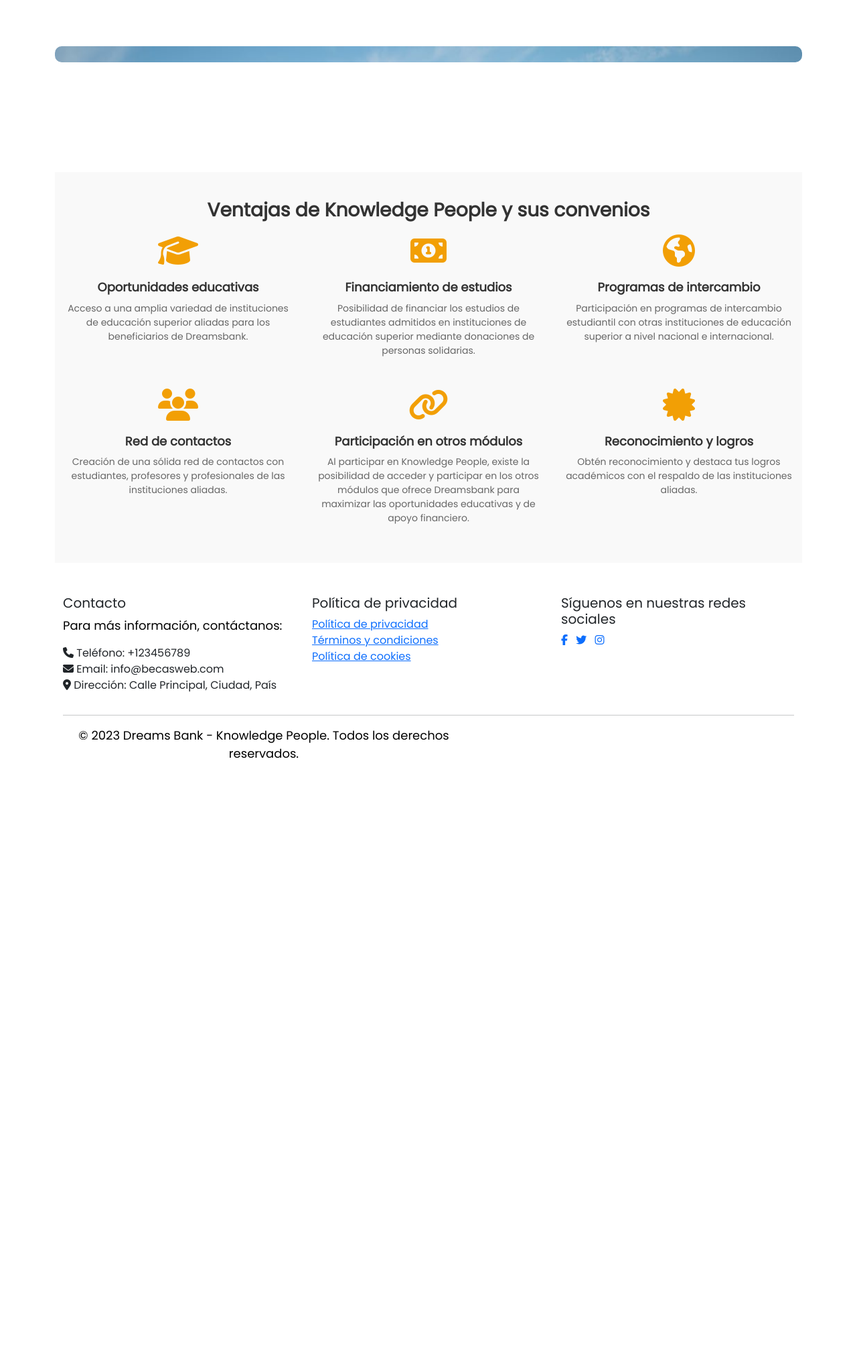
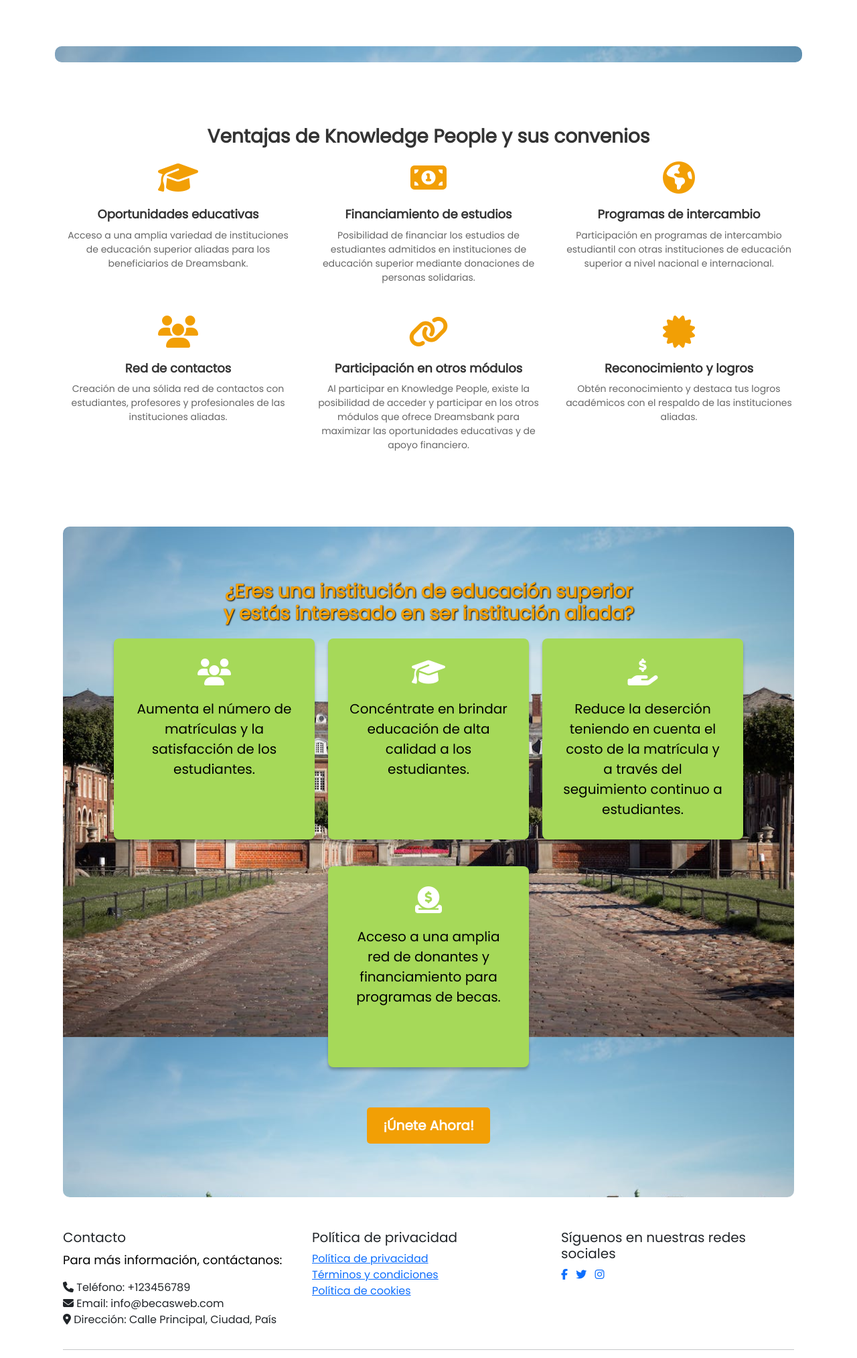
Before and after one commit to ICESI-PI1/Knowledge_PeopleGR04.2, a Django app: page /scholarships/aliados/ in a window 1280 px wide. Shown: the part 386-2413 px from the top of the page at 67% size. Before the commit the page ends 1518 px from the top, so only its background shows below. Run offline with Django 4.2, Linux system fonts and the light colour scheme; some libraries are stand-ins or nearby versions.

Commit message:
style_new_section_aliados

```diff
--- a/scholarships/templates/aliados.html
+++ b/scholarships/templates/aliados.html
@@ -93,6 +93,29 @@
       </div>
     </div>
   </div>
+  <div class="institution-section text-center" >
+    <h1 id="institution-title">¿Eres una institución de educación superior <br> y estás interesado en ser institución aliada?</h1>
+    <div class="card-container" id="card-container">
+      <div class="card" id="card">
+        <i class="fas fa-users" id="increase-icon"></i>
+        <h3>Aumenta el número de matrículas y la satisfacción de los estudiantes.</h3>
+      </div>
+      <div class="card" id="card">
+        <i class="fas fa-graduation-cap" id="quality-icon"></i>
+        <h3>Concéntrate en brindar educación de alta calidad a los estudiantes.</h3>
+      </div>
+      <div class="card" id="card">
+        <i class="fas fa-hand-holding-usd" id="reduction-icon"></i>
+        <h3>Reduce la deserción teniendo en cuenta el costo de la matrícula y a través del seguimiento continuo a estudiantes.</h3>
+      </div>
+      <div class="card" id="card">
+        <i class="fas fa-donate" id="funding-icon"></i>
+        <h3>Acceso a una amplia red de donantes y financiamiento para programas de becas.</h3>
+      </div>
+    </div>
+    <a href="/formulario" class="btn-join" id="join-button">¡Únete Ahora!</a>
+  </div>
+
 
 </div>
 {% endblock %}
--- a/static/css/aliados.css
+++ b/static/css/aliados.css
@@ -7,7 +7,7 @@
 
 #containerCarrusel {
 	margin-top: 5%;
-  margin-bottom: 15%;
+  margin-bottom: 5%;
 
   background-image: url(../media/images/campus_fondo.jpeg);
   background-size: 100% auto; /* Ajusta el ancho al 100% */
@@ -22,6 +22,7 @@
 	border: none;
 	background-color: inherit;
 	margin-bottom: 20px; /* Agregamos margen inferior */
+
 }
 
 .card .box {
@@ -75,6 +76,7 @@
 
 .socials i {
 	margin: 0 15px;
+  font-size: 16px;
 }
 
 .card .box.back {
@@ -118,6 +120,9 @@
     color: #F29F05;
     font-size: 28px;
     margin-bottom: 20px;
+
+
+
 }
 
 p {
@@ -130,8 +135,10 @@
 }
 
 #knowledgePeopleSection {
-  background-color: #f9f9f9;
+  background-color: WHITE;
   padding: 40px 0;
+  border-radius:5px;
+  margin-bottom:5%;
 }
 
 .knowledge-people-section {
@@ -173,3 +180,78 @@
   color: #666;
   line-height: 1.5;
 }
+
+/*institución*/
+.institution-section {
+
+  padding: 80px 0;
+  text-align: center;
+
+  background-image: url(../media/images/campus_fondo.jpeg);
+  background-size: 100% auto; /* Ajusta el ancho al 100% */
+  border-radius: 10px;
+
+
+}
+
+#institution-section h1 {
+  font-size: 32px;
+  font-weight: bold;
+  color: #333;
+  margin-bottom: 40px;
+}
+
+#card-container {
+  display: flex;
+  flex-wrap: wrap;
+  justify-content: center;
+  gap: 20px;
+  margin-bottom: 40px;
+}
+
+#card {
+  background-color: #A6D959;
+  border-radius: 8px;
+  padding: 30px;
+  text-align: center;
+  box-shadow: 0 2px 4px rgba(0, 0, 0, 0.1);
+  width: 300px;
+  box-shadow: 0px 4px 4px rgba(0, 0, 0, 0.25);
+}
+
+#card i {
+  font-size: 40px;
+  color: white;
+  margin-bottom: 20px;
+}
+
+#card h3 {
+  font-size: 20px;
+  color: black;
+  line-height: 1.5;
+}
+
+#join-button {
+  display: inline-block;
+  padding: 12px 24px;
+  font-size: 20px;
+  font-weight: bold;
+  text-align: center;
+  text-decoration: none;
+  background-color: #F29F05;
+  color: #fff;
+  border-radius: 5px;
+  transition: background-color 0.3s ease;
+}
+
+#join-button:hover {
+  background-color: #A4D955;
+}
+
+#institution-title{
+  font-weight: bold;
+  color: #F29F05;
+  font-size: 28px;
+  margin-bottom: 20px;
+  text-shadow: 1px 1px 2px black;
+}
```
